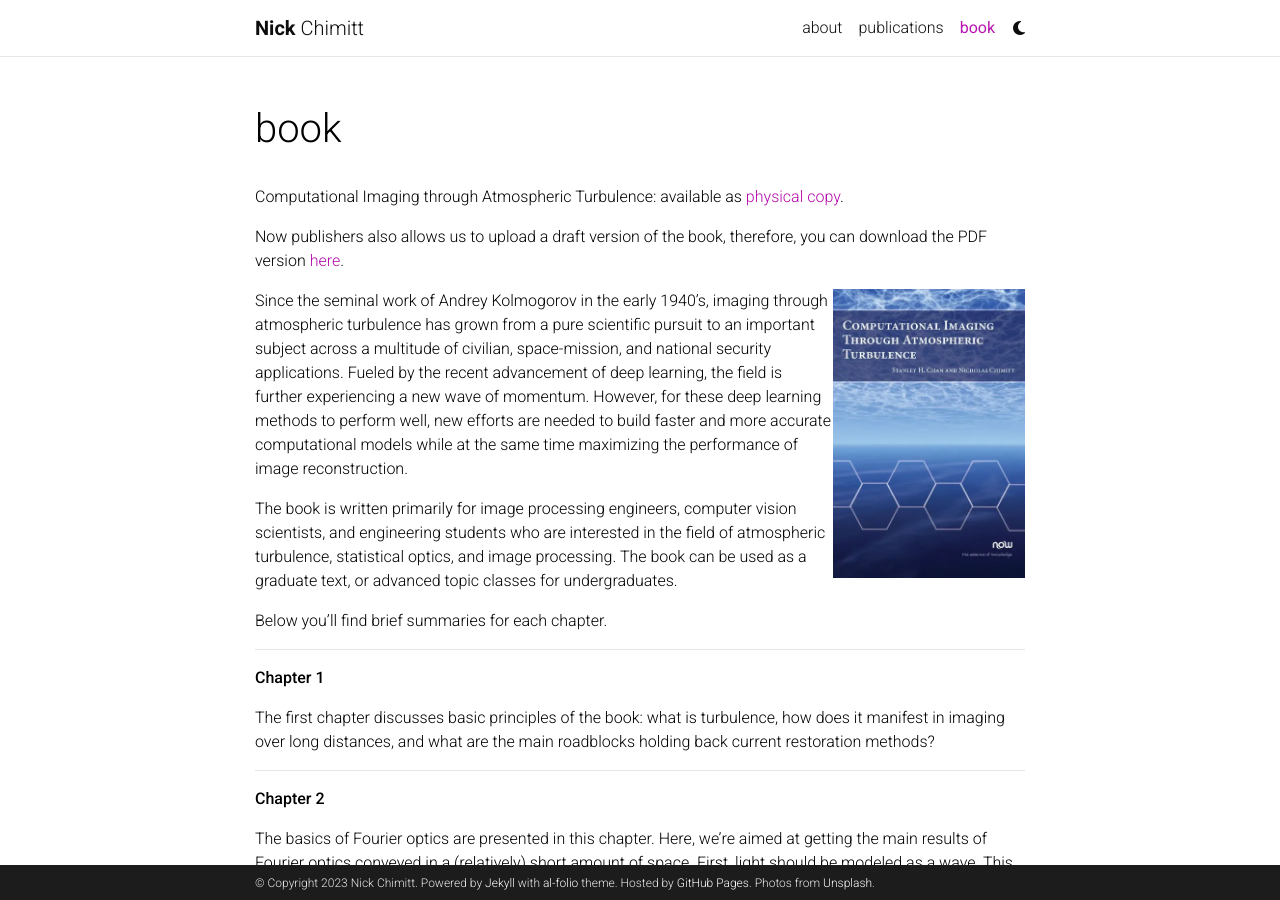
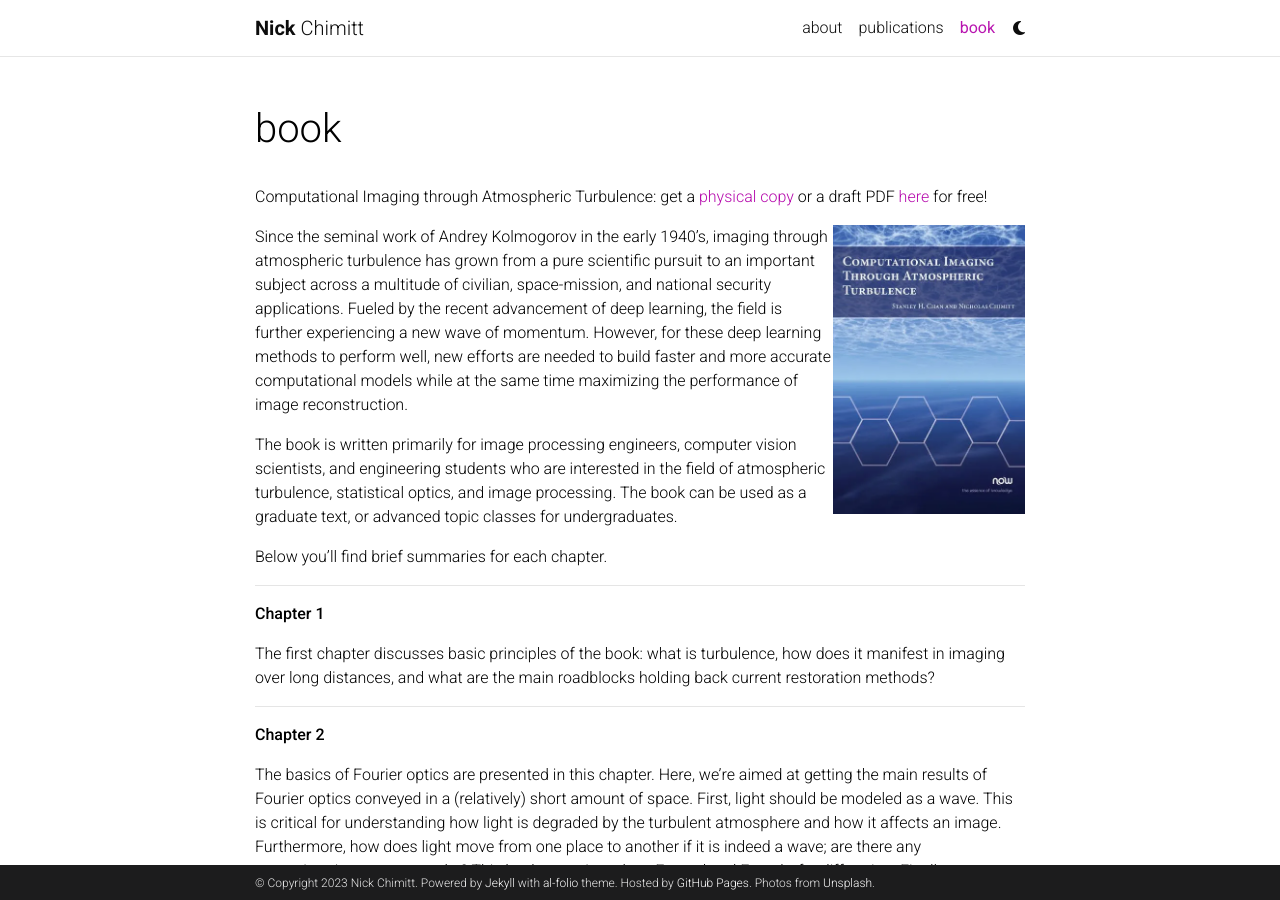
Before and after one commit to nchimitt/nchimitt.github.io, a Jekyll site: the page built from _pages/tutorial.md, in a window 1280 px wide and 900 px high. Built offline with Jekyll 4.4.1, drawn with Linux system fonts in a browser that asks for light colours; comment, search, counter and statistics services are not loaded; a style sheet for code colours, icons or effects is not loaded.

Commit message:
pdf update

```diff
--- a/_pages/tutorial.md
+++ b/_pages/tutorial.md
@@ -6,9 +6,7 @@ nav: true
 nav_order: 4
 cv_pdf: example_pdf.pdf
 ---
-Computational Imaging through Atmospheric Turbulence: available as [physical copy](https://www.barnesandnoble.com/w/computational-imaging-through-atmospheric-turbulence-stanley-h-chan/1143986968).
-
-Now publishers also allows us to upload a draft version of the book, therefore, you can download the PDF version [here](https://nchimitt.github.io/assets/pdf/CI_atm_turb_book.pdf).
+Computational Imaging through Atmospheric Turbulence: get a [physical copy](https://www.barnesandnoble.com/w/computational-imaging-through-atmospheric-turbulence-stanley-h-chan/1143986968) or a draft PDF [here](https://nchimitt.github.io/assets/pdf/CI_atm_turb_book.pdf) for free!
 
 
 <img src="/assets/img/book.webp" width="25%" height="25%" class="float-right" />
```
